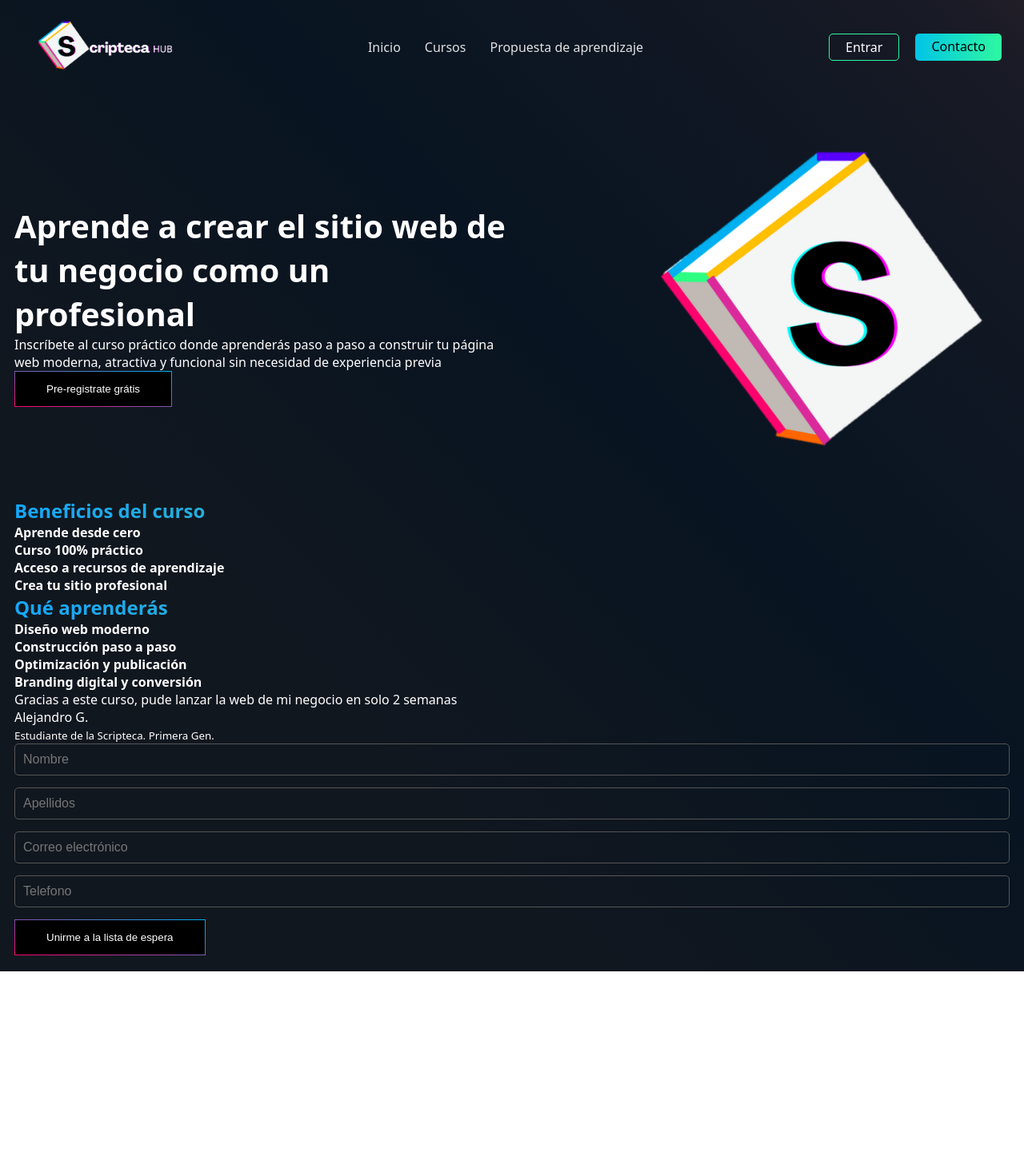
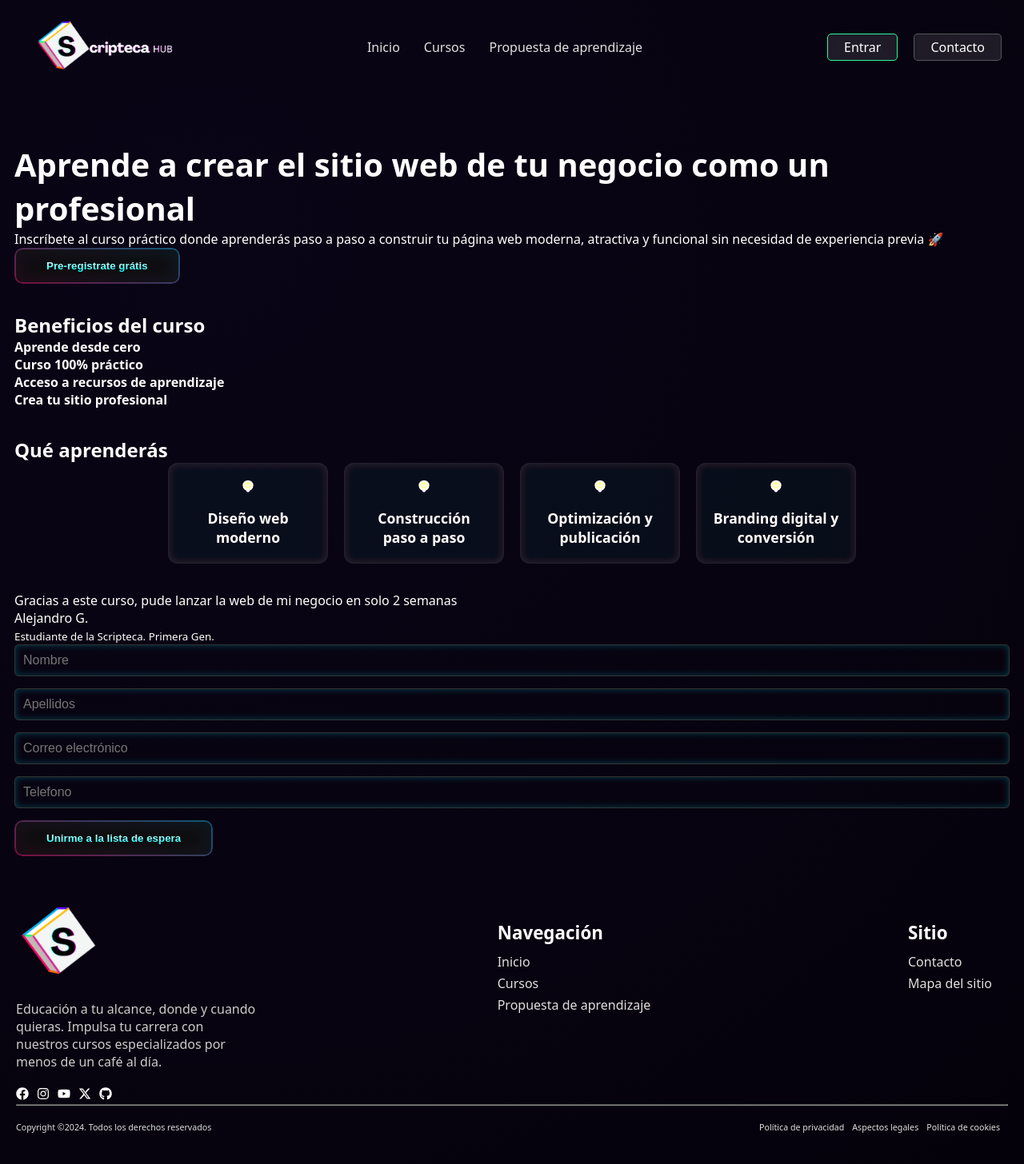
Before and after one commit to braian24xd/scripteca-frontend, a React (Vite) app: page /BuenFin2025 in a window 1280 px wide. Shown: the whole page at 80% size. Before the commit the page ends 1215 px from the top, so only its background shows below. Built offline with nearby package versions, Linux system fonts and the light colour scheme; no server answers; a web font is replaced by a local one.

Commit message:
styles: glassmorphism styles migration, fourth revision

```diff
--- /dev/null
+++ b/src/components/ui/Card.jsx
@@ -0,0 +1,12 @@
+
+
+const Card = ({ children }) => {
+
+    return (
+        <article className="card">
+            {children}
+        </article>
+    )
+}
+
+export default Card
--- a/src/css/abstracts/_base.scss
+++ b/src/css/abstracts/_base.scss
@@ -1,17 +1,63 @@
 @use './variables' as vars;
+
+body {
+    background: radial-gradient(circle at 20% 20%, #0a0516, #05010b) !important;
+}
 
 input {
     background: transparent;
-    border-color: #555;
+    border-color: #333;
+    box-shadow: 0 0 10px inset rgba($color: vars.$cyan-emphasys, $alpha: 0.25);
+    color: vars.$color-white;
 }
 
 button {
+    position: relative;
     padding: 15px 40px;
-    border: 0;
-    background: #000;
-    color: vars.$color-white;
+    background: rgba($color: vars.$color-black, $alpha: 0.6);
+    border: none;
+    border-radius: 10px;
+    font-weight: 600;
+    overflow: hidden;
+    cursor: pointer;
+    z-index: 1;
+    backdrop-filter: blur(6px);
+}
 
-    border-image-source: linear-gradient(12deg, vars.$pink-brand, vars.$blue-brand);
-    border-image-slice: 1 1 1 1;
-    border-image-width: 0.1rem;
+/* capa con el borde difuminado */
+button::before {
+    content: "";
+    position: absolute;
+    inset: 0;
+    border-radius: inherit;
+    padding: 2px;
+    /* grosor del borde */
+    background: linear-gradient(18deg, vars.$pink-brand, vars.$blue-brand);
+    mask:
+        linear-gradient(vars.$color-white 0 0) content-box,
+        linear-gradient(vars.$color-white 0 0);
+    mask-composite: exclude;
+    -webkit-mask-composite: destination-out;
+    filter: blur(3px);
+    /* desenfoque del borde */
+    z-index: 0;
 }
+
+/* capa del fondo difuminado */
+button::after {
+    content: "";
+    position: absolute;
+    inset: 0;
+    background: rgba($color: vars.$color-white, $alpha: 0.05);
+    backdrop-filter: blur(10px);
+    border-radius: inherit;
+    z-index: 0;
+}
+
+button span {
+    background: linear-gradient(vars.$color-white, vars.$cyan-emphasys);
+    background-clip: text;
+    color: transparent;
+    position: relative;
+    z-index: 2;
+}
--- a/src/css/abstracts/_variables.scss
+++ b/src/css/abstracts/_variables.scss
@@ -1,7 +1,7 @@
 $color-white: #fff;
 $color-black: #000;
 
-$body-gradient: linear-gradient(225deg, #221E28, 10%, #081421, #11171F, #11171F);
+// $body-gradient: linear-gradient(225deg, #221E28, 10%, #081421, #11171F, #11171F);
 
 $gray-800: #151515;
 $gray-900: #0a0a0a;
--- /dev/null
+++ b/src/css/components/_card.scss
@@ -0,0 +1,17 @@
+@use '../abstracts/variables' as vars;
+@use '../abstracts/mixins' as utils;
+
+.card {
+    width: 200px;
+    background: rgba($color: vars.$cyan-emphasys, $alpha: 0.04);
+    border: 1px solid rgba(255, 255, 255, 0.08);
+    box-shadow: 0 0 10px inset rgba(255, 255, 255, 0.1);
+    @include utils.d-flex($flex-direction: column);
+    filter: brightness(300%);
+
+    h4 {
+        font-weight: 600;
+        font-size: 1.1em;
+        text-align: center;
+    }
+}
--- a/src/css/landingPage.css
+++ b/src/css/landingPage.css
@@ -22,17 +22,17 @@
   animation: shadowPulse 3s infinite ease-in-out;
 }
 
-.blinking-cursor {
+/* .blinking-cursor {
   display: inline-block;
   width: 30px;
   height: 0.1em;
   background: rgba(255, 255, 255, 0.8);
   margin-left: 5px;
   animation: blink 1s steps(2, start) infinite;
-}
+} */
 
 
-@keyframes blink {
+/* @keyframes blink {
 
   0%,
   50% {
@@ -43,7 +43,7 @@
   100% {
     opacity: 0;
   }
-}
+} */
 
 /* @keyframes intermitent {
 
@@ -57,7 +57,7 @@
   }
 } */
 
-:root {
+/* :root {
   --body-gradient: linear-gradient(225deg, #221E28,10%,  #081421,#11171F, #11171F)
 }
 
@@ -66,14 +66,14 @@ body {
   margin: 0;
   padding: 0;
   font-family: "Roboto", sans-serif;
-  /* background: linear-gradient(135deg, #0a0a0a 0%, #151515 100%) !important;  */
+  background: linear-gradient(135deg, #0a0a0a 0%, #151515 100%) !important;
   background: var(--body-gradient) !important;
   color: #e0e0e0;
   box-sizing: border-box;
-  /* animation: intermitent 7s ease-in-out infinite; */
-}
+  /* animation: intermitent 7s ease-in-out infinite;
+} */
 
-body::-webkit-scrollbar {
+/* body::-webkit-scrollbar {
   width: 5px;
 }
 
@@ -88,13 +88,13 @@ body::-webkit-scrollbar-thumb {
 
 body::-webkit-scrollbar-thumb:hover {
   background-color: #999;
-}
+} */
 
-h2 {
+/* h2 {
   background: linear-gradient(to right, #13a8fe, #43b5a0, #43b5a0);
   background-clip: text;
   color: transparent;
-}
+} */
 
 .btn-container {
   display: flex;
@@ -112,8 +112,8 @@ h2 {
   :last-child {
     padding: 5px 20px;
     border-radius: 5px;
-    background: linear-gradient(to right, #01c4e7, #2ef8a0);
-    color: #000;
+    /* background: linear-gradient(to right, #01c4e7, #2ef8a0); */
+    color: #FFF;
     text-decoration: none;
   }
 }
@@ -179,7 +179,7 @@ h2 {
   right: -380px;
   width: 380px;
   height: 100%;
-  background: #1e1e1e;
+  /* background: #1e1e1e; */
   transition: right 0.3s ease;
   z-index: 1000;
   padding: 20px;
@@ -218,7 +218,7 @@ h2 {
 
 .sidebar-header .btn-close:hover {
   padding: 10px;
-  background-color: #333;
+  /* background-color: #333; */
 
 }
 
@@ -318,13 +318,14 @@ h2 {
 }
 
 .card {
-    background-color: rgba(33, 33, 45, 0.3);
+    /* background-color: rgba(33, 33, 45, 0.3); */
     border: 1px solid rgba(255, 255, 255, 0.08);
     border-radius: 12px;
     padding: 20px;
     position: relative;
     box-shadow: 0 0 10px inset rgba(255, 255, 255, 0.1);
     width: 400px;
+    filter: brightness(300%);
 
   p {
     font-size: 1rem;
@@ -345,10 +346,10 @@ h2 {
   }
 }
 
-.card:hover {
+/* .card:hover {
   transform: translateY(-5px);
   box-shadow: 0 6px 15px rgba(0, 0, 0, 0.7);
-}
+} */
 
 /* ===== Sección: Sin experiencia en programación ===== */
 .no-experience {
@@ -380,7 +381,7 @@ h2 {
 }
 
 .no-experience .card {
-  background-color: rgba(33, 33, 45, 0.3);
+  /* background-color: rgba(33, 33, 45, 0.3); */
     border: 1px solid rgba(255, 255, 255, 0.08);
     border-radius: 12px;
     padding: 20px;
@@ -431,7 +432,7 @@ h2 {
 }
 
 .course-card {
-  background: #2a2a2a;
+  /* background: #2a2a2a; */
   border-radius: 12px;
   overflow: hidden;
   width: 390px;
@@ -468,15 +469,15 @@ h2 {
 .course-info a {
   text-decoration: none;
   color: #121212;
-  background: linear-gradient(to right, #01c4e7, #2ef8a0);
+  /* background: linear-gradient(to right, #01c4e7, #2ef8a0); */
   padding: 5px 20px;
   border-radius: 4px;
-  transition: background 0.3s ease;
+  /* transition: background 0.3s ease; */
 }
 
-.course-info a:hover {
+/* .course-info a:hover {
   background: #018786;
-}
+} */
 
 .how-we-work,
 .who-can-learn {
@@ -497,7 +498,7 @@ h2 {
 }
 
 .work-step {
-  background-color: rgba(33, 33, 45, 0.3);
+  /* background-color: rgba(33, 33, 45, 0.3); */
     border: 1px solid rgba(255, 255, 255, 0.08);
     border-radius: 12px;
     padding: 20px;
--- a/src/css/layout/_container.scss
+++ b/src/css/layout/_container.scss
@@ -1,5 +1,11 @@
+@use '../abstracts/mixins' as utils;
+
 .container {
     margin: 0 auto;
     padding: 20px 10px;
     max-width: 1264px;
 }
+
+.card__container {
+    @include utils.d-flex($justify-content: center)
+}
--- a/src/css/main.scss
+++ b/src/css/main.scss
@@ -15,10 +15,12 @@ Aplicacion de estilos por pagina
 ----------------------------------------------
 */
 
-@use './pages/PreRegisterPage'
+@use './pages/PreRegisterPage';
 
 /*
 ----------------------------------------------
 Aplicacion de estilos por componente
 ----------------------------------------------
 */
+
+@use './components/card';
--- a/src/css/pages/_PreRegisterPage.scss
+++ b/src/css/pages/_PreRegisterPage.scss
@@ -1,17 +1,43 @@
 @use '../abstracts/mixins' as utils;
+
+
 
 .register {
     &__banner {
+        margin: 35px 0;
         @include utils.d-flex();
         flex-wrap: nowrap;
+
         div {
-            width: 50%;
+            width: 100%;
         }
 
         &--img {
             padding: 30px;
-            display: block;
+            display: none;
             width: 40%;
         }
     }
+
+    &__benefits {
+        margin: 35px 0;
+    }
+
+    &__roadmap {
+        margin: 35px 0;
+    }
 }
+
+.btn-login {
+    background: rgba(255, 255, 255, 0.1);
+    color: #fff;
+    border: 1px solid rgba(255, 255, 255, 0.25);
+    padding: 10px 18px;
+    border-radius: 12px;
+    backdrop-filter: blur(8px);
+    transition: all 0.3s ease;
+}
+
+.btn-login:hover {
+    background: rgba(255, 255, 255, 0.2);
+}
--- a/src/css/styles.css
+++ b/src/css/styles.css
@@ -4,15 +4,12 @@
     box-sizing: border-box;
 }
 
-:root {
-  --body-gradient: linear-gradient(225deg, #221E28,10%,  #081421,#11171F, #11171F)
-}
+
 
 html,
 body {
     font-family: system-ui, -apple-system, BlinkMacSystemFont, "Segoe UI", Roboto, Oxygen, Ubuntu, Cantarell, "Open Sans", "Helvetica Neue", sans-serif;
     color: #FFF;
-    background: var(--body-gradient) !important;
 }
 
 body::-webkit-scrollbar {
--- a/src/pages/LandingPages/PreRegisterPage.jsx
+++ b/src/pages/LandingPages/PreRegisterPage.jsx
@@ -3,6 +3,20 @@ import { Link } from "react-router";
 
 import logo from '../../assets/img/logo.png'
 import scripteca from '../../assets/img/scripteca.png';
+
+import {
+    FaFacebook,
+    FaInstagram,
+    FaYoutube,
+    FaGithub
+} from "react-icons/fa";
+import { FaXTwitter } from "react-icons/fa6";
+
+import { FcIdea } from "react-icons/fc";
+
+
+import Card from "../../components/ui/Card";
+
 
 const PreRegisterPage = () => {
     const [sidebarOpen, setSidebarOpen] = useState(false);
@@ -22,11 +36,11 @@ const PreRegisterPage = () => {
                 </nav>
                 <div className="btn-container">
                     <Link to="/login">Entrar</Link>
-                    <Link href="https://wa.me/525536647556/?text=Hola%deseo%recibir%informacion%sobre..." target="_blank">Contacto</Link>
+                    <Link className="btn-login" href="https://wa.me/525536647556/?text=Hola%deseo%recibir%informacion%sobre..." target="_blank">Contacto</Link>
                 </div>
                 <section className="sidebar-footer">
                     <section className="social-links">
-                        <a href="https://www.facebook.com/profile.php?id=61573641520695"><img alt="Facebook icon" /></a>
+                        <a href="https://www.facebook.com/profile.php?id=61573641520695"><FaFacebook /></a>
                         <a href="https://www.instagram.com/scripteca/"><img alt="Instagram icon" /></a>
                         <a href="https://www.youtube.com/@Scripteca"><img alt="Youtube icon" /></a>
                         <a><img alt="X Twitter icon" /></a>
@@ -49,7 +63,7 @@ const PreRegisterPage = () => {
                     <div className="btn-group-header">
                         <div className="btn-container">
                             <Link to="/login" className="btn-login">Entrar</Link>
-                            <Link to="https://wa.me/525536647556/?text=Hola%deseo%recibir%informacion%sobre..." target="_blank" className="btn-contact">Contacto</Link>
+                            <Link className="btn-login" to="https://wa.me/525536647556/?text=Hola%deseo%recibir%informacion%sobre..." target="_blank">Contacto</Link>
                         </div>
                         <div className="hamburger" onClick={() => setSidebarOpen(true)}>
                             <span></span>
@@ -65,9 +79,11 @@ const PreRegisterPage = () => {
                         <h1 className="register__banner--title">Aprende a crear el sitio web de tu negocio como un profesional</h1>
                         <p className="register__banner--caption">
                             Inscríbete al curso práctico donde aprenderás paso a paso a construir tu página web moderna, atractiva y funcional
-                            sin necesidad de experiencia previa
+                            sin necesidad de experiencia previa 🚀
                         </p>
-                        <button className="register__banner--cta">Pre-registrate grátis</button>
+                        <button className="register__banner--cta">
+                            <span>Pre-registrate grátis</span>
+                        </button>
                     </div>
                     <img className="register__banner--img" src={logo} alt="" />
                 </section>
@@ -92,18 +108,24 @@ const PreRegisterPage = () => {
                 </section>
                 <section className="register__roadmap">
                     <h2>Qué aprenderás</h2>
-                    <article className="glassCard--single">
-                        <h4>Diseño web moderno</h4>
-                    </article>
-                    <article className="glassCard--single">
-                        <h4>Construcción paso a paso</h4>
-                    </article>
-                    <article className="glassCard--single">
-                        <h4>Optimización y publicación</h4>
-                    </article>
-                    <article className="glassCard--single">
-                        <h4>Branding digital y conversión</h4>
-                    </article>
+                    <div className="card__container">
+                        <Card>
+                            <FcIdea />
+                            <h4>Diseño web moderno</h4>
+                        </Card>
+                        <Card>
+                            <FcIdea />
+                            <h4>Construcción paso a paso</h4>
+                        </Card>
+                        <Card>
+                            <FcIdea />
+                            <h4>Optimización y publicación</h4>
+                        </Card>
+                        <Card>
+                            <FcIdea />
+                            <h4>Branding digital y conversión</h4>
+                        </Card>
+                    </div>
                 </section>
                 <div className="doubleColumn">
                     <section className="register__testimonials">
@@ -121,11 +143,54 @@ const PreRegisterPage = () => {
                             <input type="text" placeholder="Apellidos" />
                             <input type="email" placeholder="Correo electrónico" />
                             <input type="tel" placeholder="Telefono" />
-                            <button>Unirme a la lista de espera</button>
+                            <button>
+                                <span>
+                                    Unirme a la lista de espera
+                                </span>
+                            </button>
                         </form>
                     </section>
                 </div>
             </section>
+            {/* Footer */}
+            <footer className="pulse-box-shadow">
+                <section className="footer-content">
+                    <section id="footer-mark">
+                        <img src={logo} alt="logo" width="100px" />
+                        <p>
+                            Educación a tu alcance, donde y cuando quieras.
+                            Impulsa tu carrera con nuestros cursos especializados por menos de un café al día.
+                        </p>
+                        <section id="social-links">
+                            <a href="https://www.facebook.com/profile.php?id=61573641520695"><FaFacebook /></a>
+                            <a href="https://www.instagram.com/scripteca/"><FaInstagram /></a>
+                            <a href="https://www.youtube.com/@Scripteca"><FaYoutube /></a>
+                            <a><FaXTwitter /></a>
+                            <a><FaGithub /></a>
+                        </section>
+                    </section>
+                    <section className="footer-link">
+                        <h2>Navegación</h2>
+                        <a href="#inicio">Inicio</a>
+                        <a href="#cursos">Cursos</a>
+                        <a href="#propuesta">Propuesta de aprendizaje</a>
+                    </section>
+                    <section className="footer-link">
+                        <h2>Sitio</h2>
+                        <a>Contacto</a>
+                        <a>Mapa del sitio</a>
+                    </section>
+                </section>
+                <hr />
+                <section id="footer-copy">
+                    <small>Copyright &copy;2024. Todos los derechos reservados</small>
+                    <small>
+                        <a>Política de privacidad</a>
+                        <a>Aspectos legales</a>
+                        <a>Política de cookies</a>
+                    </small>
+                </section>
+            </footer>
         </>
     )
 }
```
